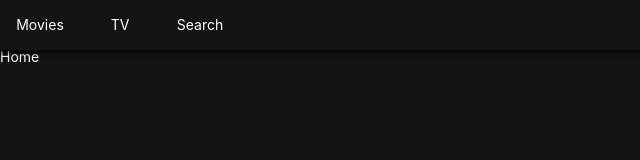
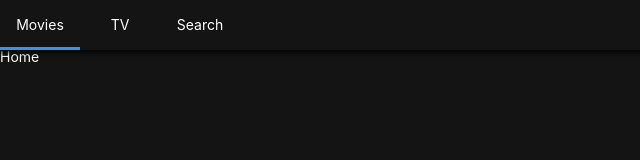
Before and after one commit to hjunyoung/nomflix, a React (Create React App) app: page / in a window 1280 px wide. Shown: the top 160 px of the page, without its empty margins (0-640 px from the left). Built offline with nearby package versions, Linux system fonts and the light colour scheme.

Commit message:
💄 Mark current page on the header

```diff
--- a/src/Components/Header.js
+++ b/src/Components/Header.js
@@ -1,5 +1,5 @@
 import React from 'react';
-import { Link } from 'react-router-dom';
+import { Link, withRouter } from 'react-router-dom';
 import styled from 'styled-components';
 
 const HeaderContainer = styled.header`
@@ -24,6 +24,9 @@
   width: 80px;
   height: 50px;
   text-align: center;
+  border-bottom: 3px solid
+    ${(props) => (props.current ? '#3498db' : 'transparent')};
+  transition: border-bottom 0.5s ease-in-out;
 `;
 
 const StyledLink = styled(Link)`
@@ -33,17 +36,17 @@
   height: 50px;
 `;
 
-const Header = () => {
+const Header = ({ location: { pathname } }) => {
   return (
     <HeaderContainer>
       <List>
-        <Item>
+        <Item current={pathname === '/'}>
           <StyledLink to="/">Movies</StyledLink>
         </Item>
-        <Item>
+        <Item current={pathname === '/tv'}>
           <StyledLink to="/tv">TV</StyledLink>
         </Item>
-        <Item>
+        <Item current={pathname === '/search'}>
           <StyledLink to="/search">Search</StyledLink>
         </Item>
       </List>
@@ -51,4 +54,4 @@
   );
 };
 
-export default Header;
+export default withRouter(Header);
```
